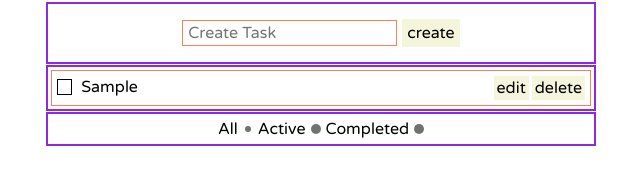
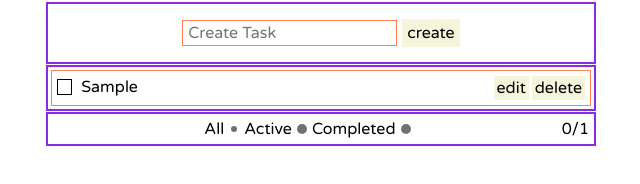
Before and after one commit to AlexandrinioRom/todo-on-react, a React (Create React App) app: page / in a window 1280 px wide. Both pictures are taken after typing "Sample" into the empty fields and a click on the button "create". Shown: the part 326-510 px from the top of the page, without its empty margins (319-959 px from the left). Built offline with nearby package versions, Linux system fonts and the light colour scheme.

Commit message:
clear code and added tasks counter

```diff
--- a/src/App.js
+++ b/src/App.js
@@ -22,12 +22,12 @@ class App extends React.Component {
     }
   }
 
-  checkTasks = (tasksArr) => {
+  updateTasks = (tasksArr) => {
     this.setState({ tasks: tasksArr })
   }
 
-  filterState = (FilterTaskPanelState) => {
-    this.setState({ filter: FilterTaskPanelState });
+  filterState = (filterTaskPanelState) => {
+    this.setState({ filter: filterTaskPanelState });
   }
 
   render() {
@@ -39,11 +39,11 @@ class App extends React.Component {
         />
         <TasksList
           tasks={this.state.tasks}
-          onClickDelete={this.checkTasks}
-          checkTasks={this.checkTasks}
+          updateTasks={this.updateTasks}
           filterState={this.state.filter}
         />
         <FilterTaskPanel
+          tasks={this.state.tasks}
           filterState={this.filterState}
         />
       </div>
--- a/src/components/FilterTasksPanel/FilterTasksPanel.css
+++ b/src/components/FilterTasksPanel/FilterTasksPanel.css
@@ -25,3 +25,7 @@ label {
 .input:checked {
   border: 2px solid #fff;
 }
+
+.filtertaskpanel-items {
+  margin: 0 auto;
+}
--- a/src/components/FilterTasksPanel/FilterTasksPanel.js
+++ b/src/components/FilterTasksPanel/FilterTasksPanel.js
@@ -2,20 +2,24 @@ import React from 'react'
 import './FilterTasksPanel.css'
 
 class FilterTaskPanel extends React.Component {
-  constructor(props) {
-    super(props)
-    this.state = { checkedRadio: 'All' }
+  onChecked = (event) => {
+    this.props.filterState(event.target.value)
   }
-  onChecked = (event) => {
-    this.setState({ checkedRadio: event.target.id })
-    this.props.filterState(event.target.id ?? this.state.checkedRadio)
+
+  tasksCount = (tasksArr) => {
+    const completedTasks = tasksArr.filter((task) => task.completed === true)
+    if (tasksArr.length) {
+      return `${completedTasks.length}/${tasksArr.length}`
     }
+  }
+
   render() {
     return (
       <div className="FilterTaskPanel">
+        <div className="filtertaskpanel-items">
           <label htmlFor="All">All</label>
           <input
-          id="All"
+            value="All"
             type="radio"
             name="filter"
             className="input"
@@ -25,7 +29,7 @@ class FilterTaskPanel extends React.Component {
 
           <label htmlFor="Active">Active</label>
           <input
-          id="Active"
+            value="Active"
             type="radio"
             name="filter"
             className="input"
@@ -34,13 +38,15 @@ class FilterTaskPanel extends React.Component {
 
           <label htmlFor="Completed">Completed</label>
           <input
-          id="Completed"
+            value="Completed"
             type="radio"
             name="filter"
             className="input"
             onChange={this.onChecked}
           />
         </div>
+        <span className="tasks-count">{this.tasksCount(this.props.tasks)}</span>
+      </div>
     )
   }
 }
--- a/src/components/Task/Task.js
+++ b/src/components/Task/Task.js
@@ -7,7 +7,6 @@ class Task extends React.Component {
     this.state = {
       disabled: true,
       task: this.props.value,
-      completed: this.props.completed,
     }
   }
 
@@ -23,7 +22,6 @@ class Task extends React.Component {
 
   completedTask = () => {
     this.props.onClickCompleted(this.props.id)
-    this.setState({ completed: !this.state.completed })
   }
 
   deleteTask = () => {
@@ -31,8 +29,8 @@ class Task extends React.Component {
   }
 
   render() {
-    const taskTitle = `task-title ${this.state.completed && 'completed'}`
-    const checkbox = `input-checkbox ${this.state.completed && 'checked'}`
+    const titleClassName = `task-title ${this.props.completed && 'completed'}`
+    const checkbox = `input-checkbox ${this.props.completed && 'checked'}`
     return (
       <div className="task">
         <input
@@ -41,9 +39,9 @@ class Task extends React.Component {
           className={checkbox}
         />
         {this.state.disabled ? (
-          <p className={taskTitle}>{this.props.value}</p>
+          <p className={titleClassName}>{this.props.value}</p>
         ) : (
-          <textarea
+          <input
             type="text"
             onChange={this.onChange}
             placeholder={this.props.value}
--- a/src/components/TasksList/TasksList.js
+++ b/src/components/TasksList/TasksList.js
@@ -5,20 +5,17 @@ import './TaskList.css'
 class TasksList extends React.Component {
 
   filterTasks = (filter) => {
-    let arrFilter = [];
+
     switch (filter) {
       case 'All':
-        arrFilter = this.props.tasks
-        break
+        return this.props.tasks
       case 'Active':
-        arrFilter = this.props.tasks.filter(task => task.completed === false)
-        break
+        return this.props.tasks.filter(task => task.completed === false)
       case 'Completed':
-        arrFilter = this.props.tasks.filter(task => task.completed !== false)
-        break
-      // no default
+        return this.props.tasks.filter(task => task.completed !== false)
+      default:
+        return []
     }
-    return arrFilter;
   }
 
   onClickEdit = (id, value) => {
@@ -32,7 +29,7 @@ class TasksList extends React.Component {
         value: value
       }
     })
-    this.props.checkTasks(arr)
+    this.props.updateTasks(arr)
   }
 
   onClickCompleted = (id) => {
@@ -46,12 +43,12 @@ class TasksList extends React.Component {
         completed: !task.completed
       }
     })
-    this.props.checkTasks(arr)
+    this.props.updateTasks(arr)
   }
 
   onClickDelete = (id) => {
     const arr = this.props.tasks.filter((task) => task.id !== id)
-    this.props.checkTasks(arr)
+    this.props.updateTasks(arr)
   }
 
   render() {
```
Lines whose indentation alone changed are shown as unchanged.
